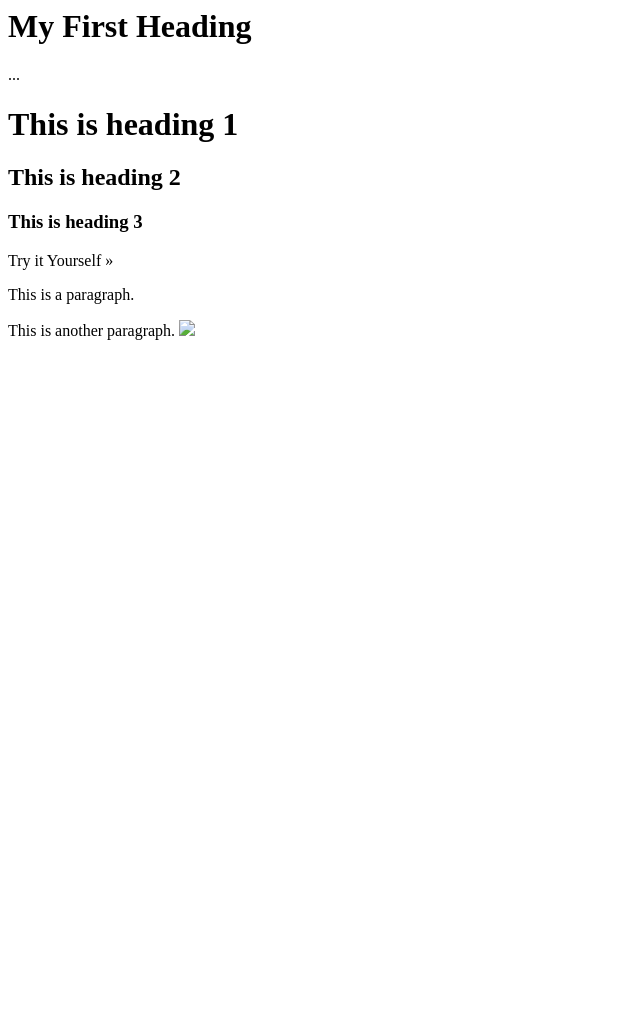
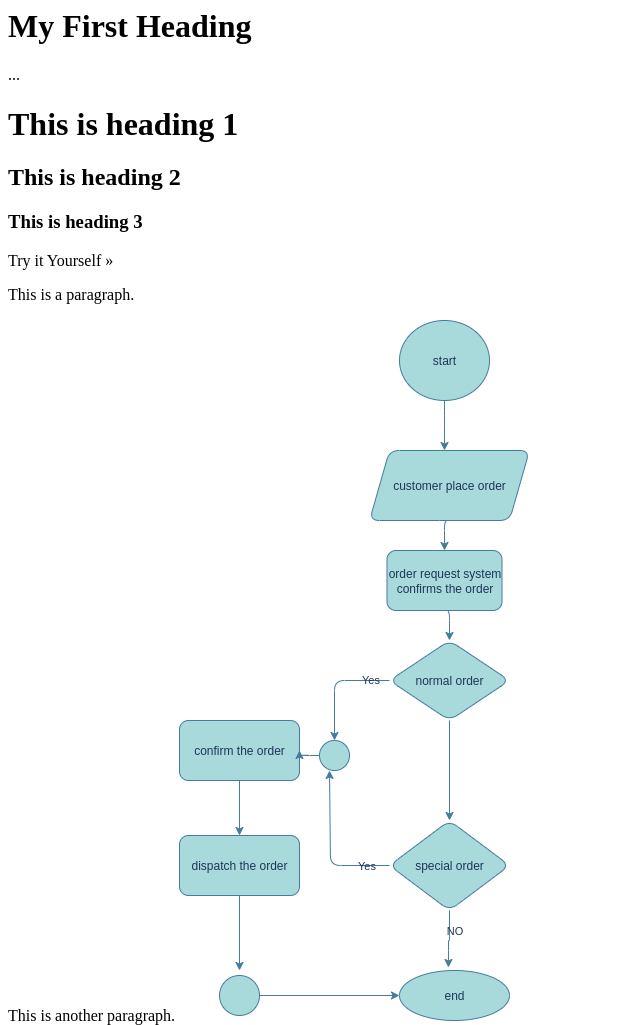
Before and after one commit to varrerevathi/vercel, a plain HTML site: page index.html in a window 1280 px wide. Shown: the whole page, without its empty margins (0-640 px from the left). Before the commit the page ends 800 px from the top, so only its background shows below. Drawn offline with Linux system fonts and the light colour scheme.

Commit message:
Update index.html

```diff
--- a/index.html
+++ b/index.html
@@ -1,4 +1,4 @@
 <! DOCTYPE html> <html> <body> <h1>My First Heading</h1> ...
 <h1>This is heading 1</h1> <h2>This is heading 2</h2> <h3>This is heading 3</h3> Try it Yourself »
 <p>This is a paragraph.</ p> <p>This is another paragraph.</ p>
-<img src="phases.drawio.png">
+<img src="food.drawio.png">
```
